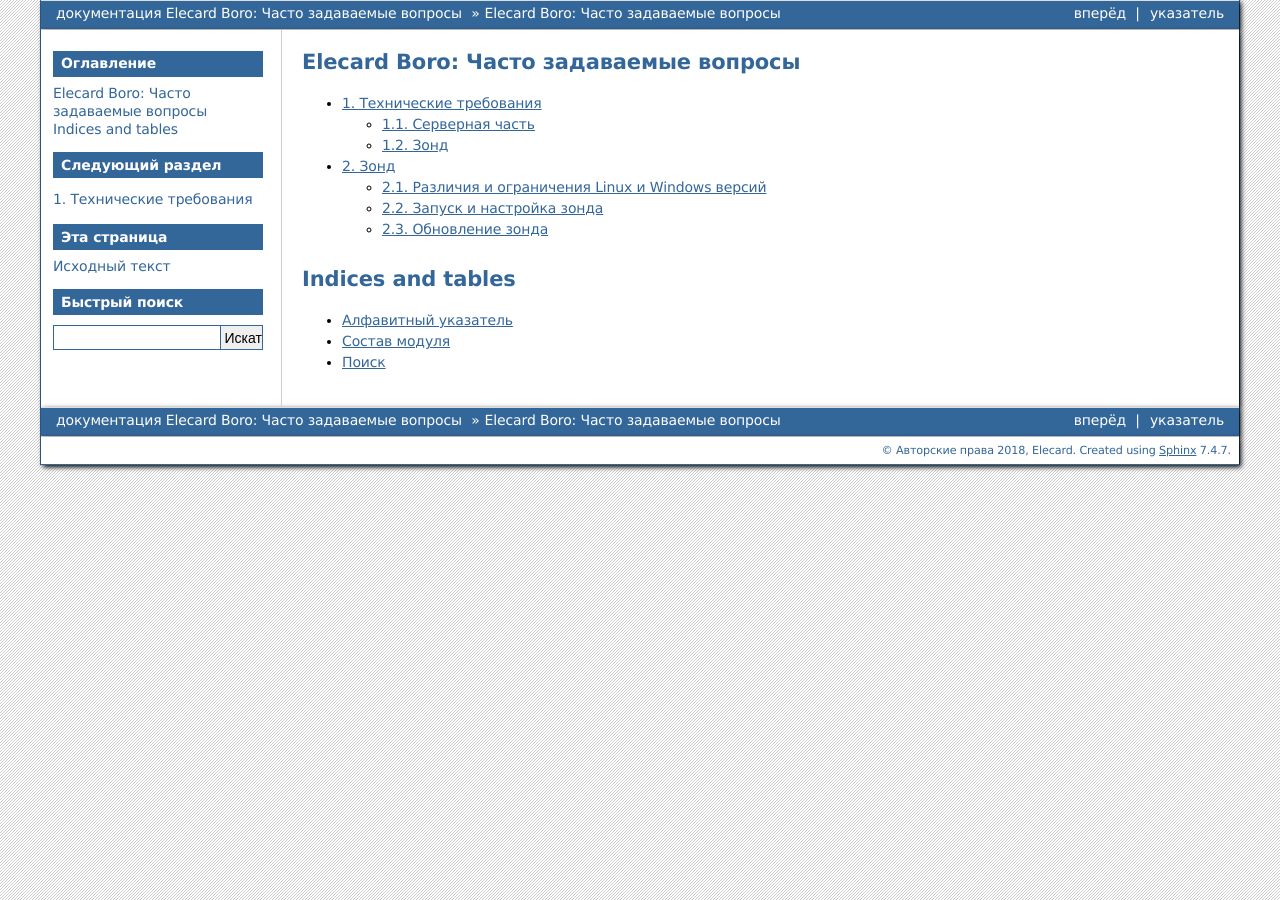
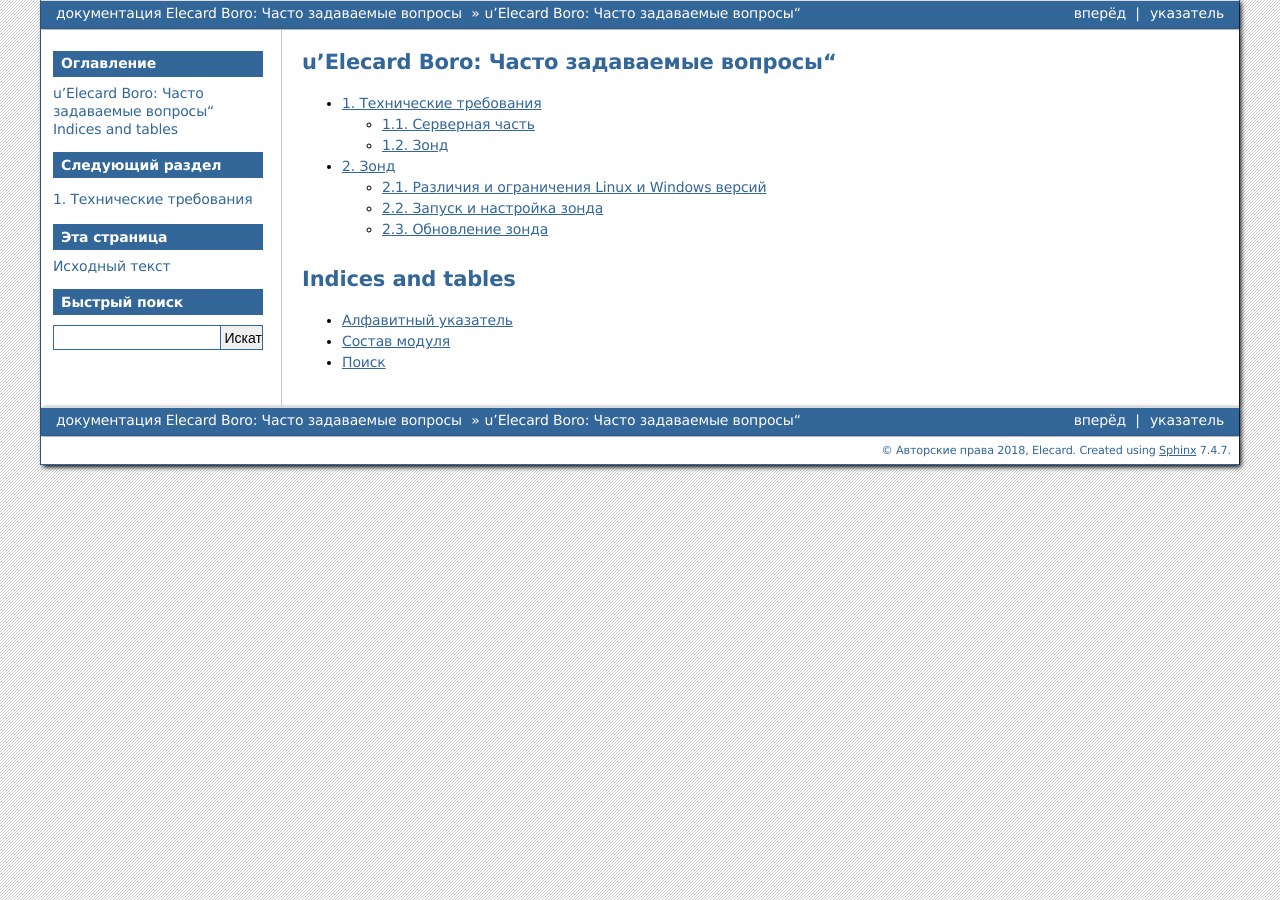
Before and after one commit to olgashpyakina/ElecardBoroFAQrus, a Sphinx documentation site: the page built from docs/index.rst, in a window 1280 px wide. Built offline with Sphinx 7.4.7, drawn with Linux system fonts in a browser that asks for light colours.

Commit message:
third commit

```diff
--- a/docs/index.rst
+++ b/docs/index.rst
@@ -1,4 +1,4 @@
-Elecard Boro: Часто задаваемые вопросы
+u'Elecard Boro: Часто задаваемые вопросы'
 =====================================================================
 
 .. toctree::
```
